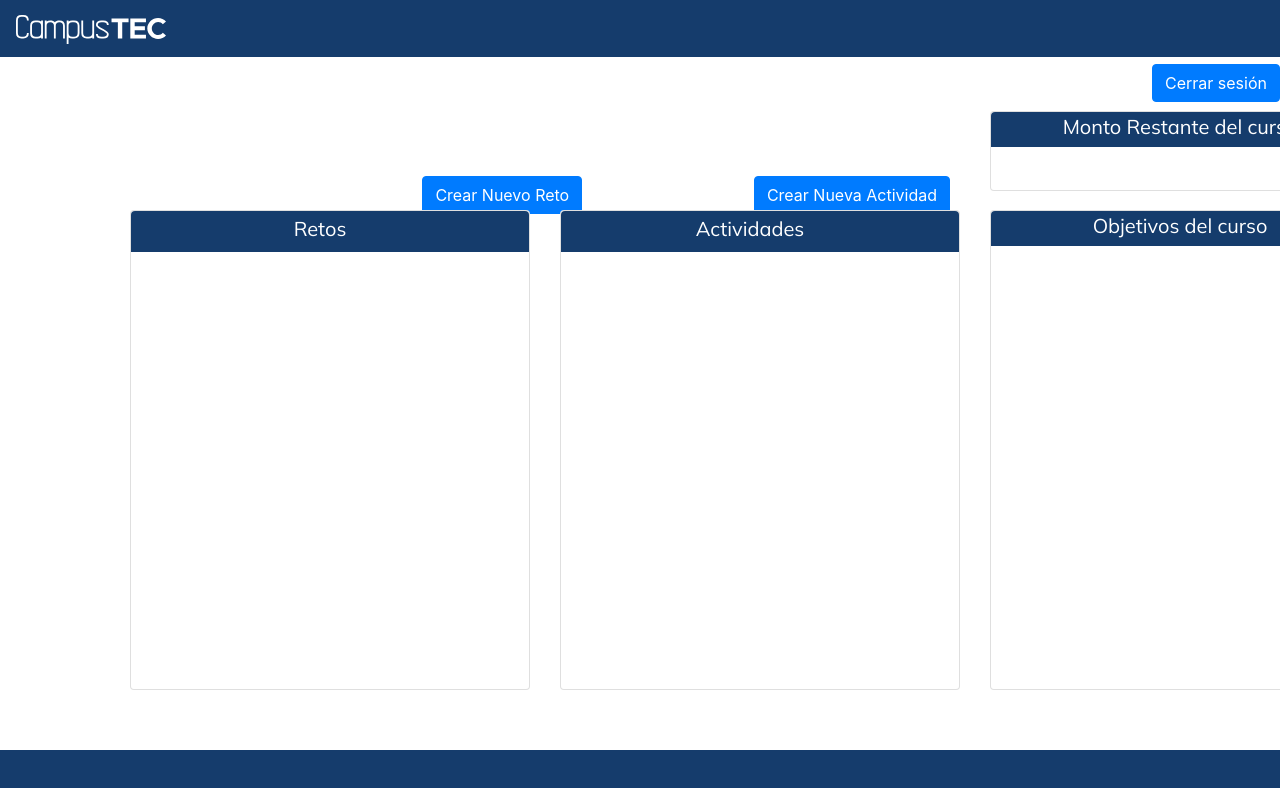
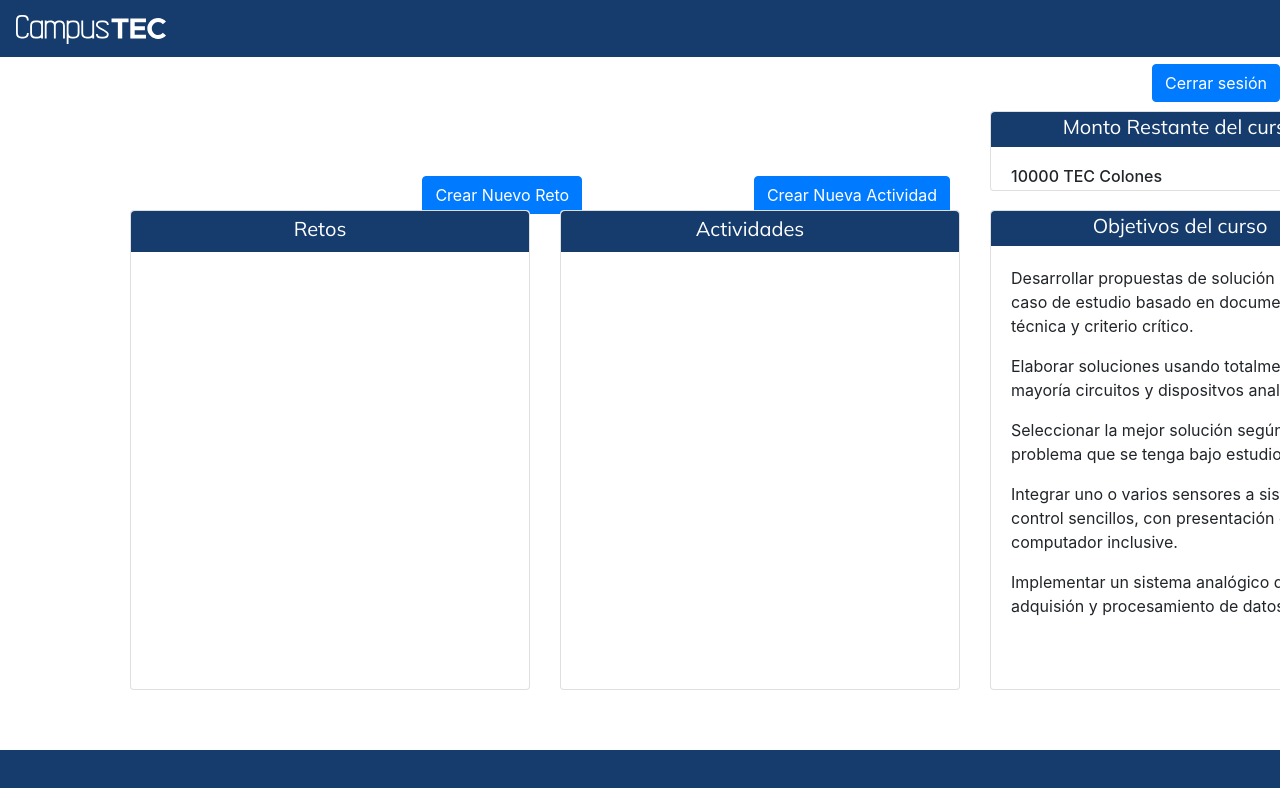
Before and after one commit to VOID07/Campus-TEC, a React (Create React App) app in the folder front-end/: page /ProfesorCursos in a window 1280 px wide. Shown: the top 788 px of the page. Built offline with nearby package versions, Linux system fonts and the light colour scheme.

Commit message:
agregar objetivos

```diff
--- a/front-end/src/App.jsx
+++ b/front-end/src/App.jsx
@@ -25,6 +25,9 @@ function App() {
           <Route path="/ProfesorCursos">
           <ProfesorCursos />
           </Route>
+          <Route path="/ProfesorProfile">
+            <div><p>Perfil del profesor</p></div>
+          </Route>
           <Route path="/ProfesorNuevoReto">
             <div><p>Crear Nuevo Reto</p></div>
           </Route>
--- a/front-end/src/componets/ProfesorCursos/ProfesorCursos.css
+++ b/front-end/src/componets/ProfesorCursos/ProfesorCursos.css
@@ -25,8 +25,8 @@
   .buttonEdit {
     background-color: #153c6c;
     position: absolute;
-    left: 80%; /*Coordenada X*/
-    top: 8%; /*Coordenada Y*/
+    left: 85%; /*Coordenada X*/
+    top: 6%; /*Coordenada Y*/
     font-size: 16px;
     cursor: pointer;
   }
--- a/front-end/src/componets/ProfesorCursos/index.jsx
+++ b/front-end/src/componets/ProfesorCursos/index.jsx
@@ -81,6 +81,7 @@ class ProfesorCursos extends React.Component {
               </div>
             </div>
             <Card.Body className="CardBody">
+            <h6>10000 TEC Colones</h6>
             </Card.Body>
           </Card>
           <Card className="CardObjetivo">
@@ -91,6 +92,23 @@ class ProfesorCursos extends React.Component {
             </div>
             <Card.Body className="CardBody">
               <Button variant="link" type="button" className="buttonEdit">Editar</Button>
+              <p>Desarrollar propuestas de solución para el
+                caso de estudio basado en documentación
+                técnica y criterio crítico.
+              </p>
+              <p>Elaborar soluciones usando totalmente o en su
+                mayoría circuitos y dispositvos analógicos.
+              </p>
+              <p>Seleccionar la mejor solución según el caso
+                o problema que se tenga bajo estudio.
+              </p>
+              <p>Integrar uno o varios sensores a sistemas
+                de control sencillos, con presentación
+                de datos en computador inclusive.
+              </p>
+              <p>Implementar un sistema analógico de adquisión y
+                procesamiento de datos.
+              </p>
             </Card.Body>
           </Card>
         </Container>
```
